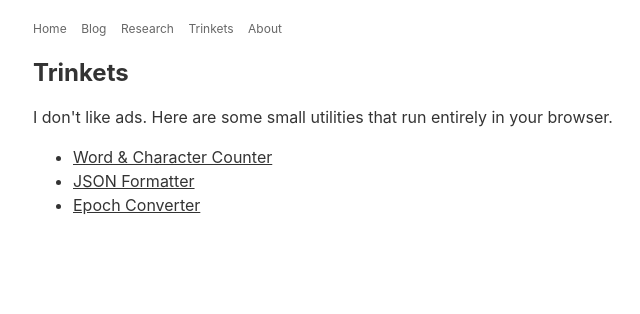
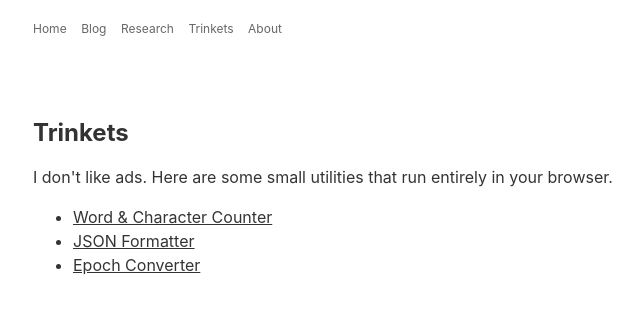
Before and after one commit to danielchen0/danielchen0.github.io, a Jekyll site: the page built from trinkets.markdown, in a window 1280 px wide. Shown: the top 314 px of the page, without its empty margins (257-897 px from the left). Built offline with Jekyll 4.4.1, drawn with Linux system fonts in a browser that asks for light colours.

Commit message:
Fix trinkets page spacing to match other pages

```diff
--- a/css/blog.css
+++ b/css/blog.css
@@ -151,7 +151,8 @@ h1 {
 }
 #blog,
 #research,
-#about {
+#about,
+#trinkets {
   margin-top: 80px;
   margin-bottom: 100px;
 }
```
